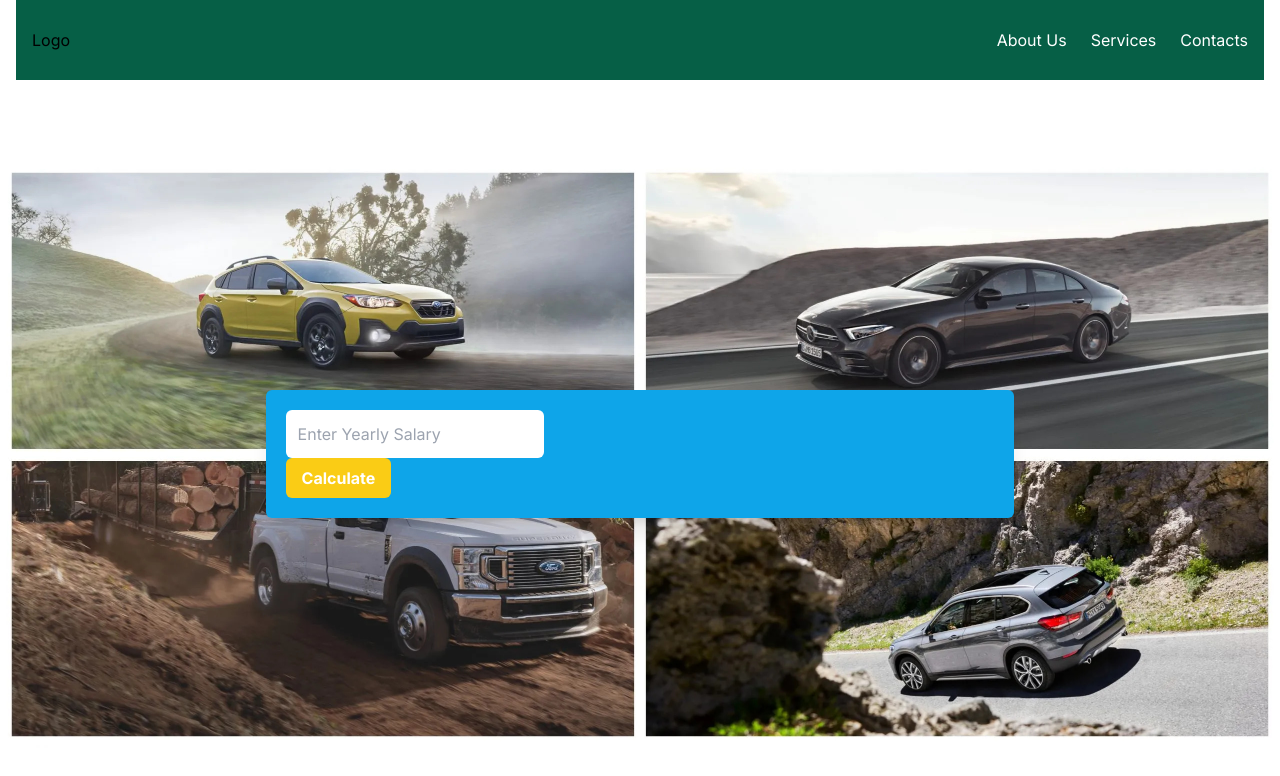
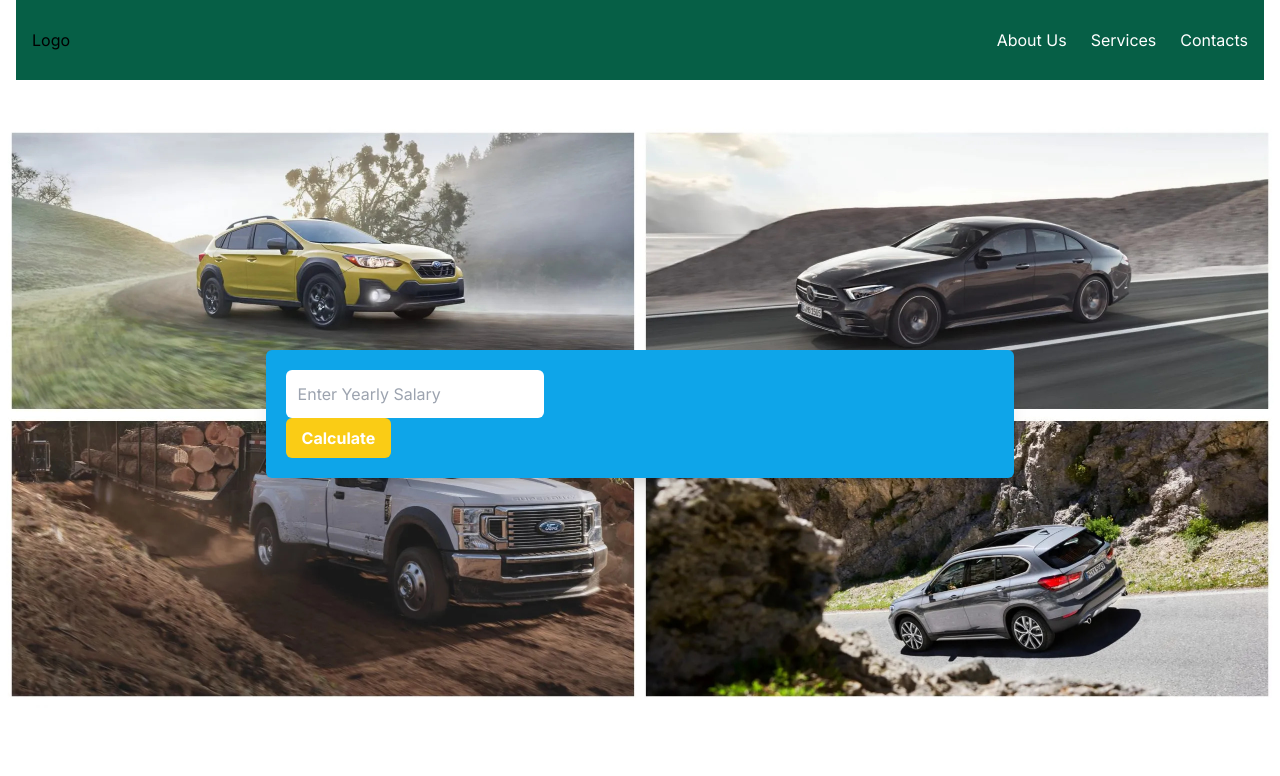
Before and after one commit to erom03/ShellHacks-2023, a Next.js app: page / in a window 1280 px wide. Shown: the top 776 px of the page. Built offline with nearby package versions, Linux system fonts and the light colour scheme.

Commit message:
Fixed margin of background image maybe?

```diff
--- a/app/globals.css
+++ b/app/globals.css
@@ -3,7 +3,7 @@
 @tailwind utilities;
 
 .bgHolder {
-  margin: -50px 0;
+  margin: -90px 0;
   background-image: url('../public/images/CarBackground.jpg');
   background-size: 100%;
   background-position: center;
```
